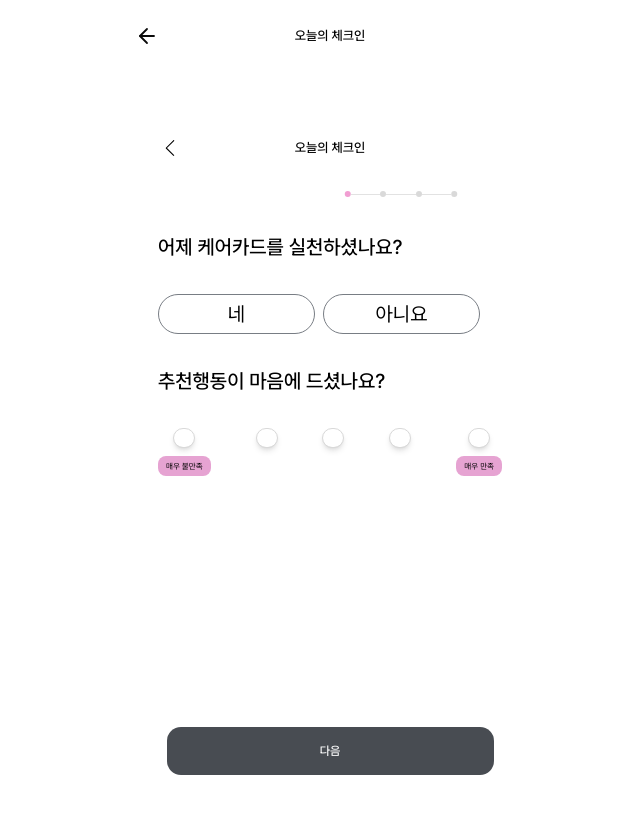
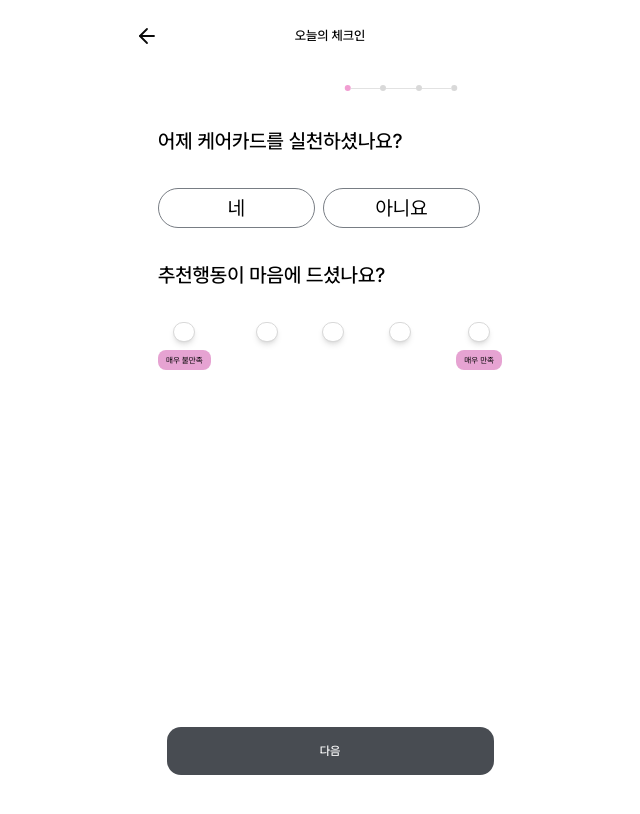
Before and after one commit to Likelion-YeungNam-Univ/14th-Marshmello-web, a React (Vite) app: page /checkin in a window 1280 px wide. Shown: the top 814 px of the page, without its empty margins (310-950 px from the left). Built offline with nearby package versions, Linux system fonts and the light colour scheme.

Commit message:
fix: 체크인 Header 이전 단계 이동 복원

```diff
--- a/src/App.tsx
+++ b/src/App.tsx
@@ -11,6 +11,7 @@ import SplashScreen from "@/shared/components/ui/splash-screen"
 
 export type AppOutletContext = {
   restartSplash: () => void
+  setHeaderBackAction: (action?: () => void) => void
 }
 
 type RouteHandle = {
@@ -19,11 +20,17 @@ type RouteHandle = {
 
 export default function App() {
   const [isLogoutDrawerOpen, setIsLogoutDrawerOpen] = useState(false)
+  const [pageHeaderBackAction, setPageHeaderBackAction] = useState<
+    (() => void) | undefined
+  >()
   const [showSplash, setShowSplash] = useState(true)
   const matches = useMatches()
   const navigate = useNavigate()
   const queryClient = useQueryClient()
   const restartSplash = useCallback(() => setShowSplash(true), [])
+  const setHeaderBackAction = useCallback((action?: () => void) => {
+    setPageHeaderBackAction(() => action)
+  }, [])
   const pageLayout = matches.reduce<PageLayoutConfig | undefined>(
     (currentLayout, match) =>
       (match.handle as RouteHandle | undefined)?.pageLayout ?? currentLayout,
@@ -50,9 +57,14 @@ export default function App() {
     <>
       <PageLayout
         {...pageLayout}
+        header={
+          pageHeaderBackAction
+            ? { ...pageLayout?.header, onBack: pageHeaderBackAction }
+            : pageLayout?.header
+        }
         onLogout={() => setIsLogoutDrawerOpen(true)}
       >
-        <Outlet context={{ restartSplash }} />
+        <Outlet context={{ restartSplash, setHeaderBackAction }} />
       </PageLayout>
 
       <LogoutDrawer
--- a/src/pages/checkin-page.tsx
+++ b/src/pages/checkin-page.tsx
@@ -1,5 +1,5 @@
-import { useState } from "react"
-import { useNavigate } from "react-router-dom"
+import { useCallback, useEffect, useState } from "react"
+import { useNavigate, useOutletContext } from "react-router-dom"
 import { Button } from "@/shared/components/ui/button"
 import { Textarea } from "@/shared/components/ui/textarea"
 import { Drawer, DrawerContent, DrawerTrigger, DrawerClose } from "@/shared/components/ui/drawer"
@@ -7,6 +7,7 @@ import { useCheckinFlowStore } from "@/features/checkin/model/use-checkin-flow-s
 import { CameraCapture } from "@/features/camera/camera-capture"
 
 import { CheckinAnimation, type CheckinDirection,} from "@/features/checkin/ui/checkin-animation"
+import type { AppOutletContext } from "@/App"
 
 {/*svg파일 그냥 가져오기엔 너무 길어서 그냥 파일 형식으로 저장 */}
 import bodyMapBaseSvg from "@/features/checkin/bodymap/body-map-base.svg"
@@ -24,6 +25,7 @@ const BODY_MAP_HEIGHT = 411
 export function CheckinPage() {
 
   const navigate = useNavigate()
+  const { setHeaderBackAction } = useOutletContext<AppOutletContext>()
 
   const selectedBodyPart = useCheckinFlowStore((state) => state.selectedBodyPart)
   const setSelectedBodyPart = useCheckinFlowStore((state) => state.setSelectedBodyPart)
@@ -87,11 +89,21 @@ export function CheckinPage() {
     nextStep()
   }
 
-  //버튼 클릭 시 애니메이션 + 이전 페이지 이동
-  const handlePrevStep = () => {
+  const handlePreviousStep = useCallback(() => {
     setDirection(-1)
     prevStep()
-  }
+  }, [prevStep])
+
+  useEffect(() => {
+    if (step === 1) {
+      setHeaderBackAction()
+      return
+    }
+
+    setHeaderBackAction(handlePreviousStep)
+
+    return () => setHeaderBackAction()
+  }, [handlePreviousStep, setHeaderBackAction, step])
 
   //zustand store에서 케어카드 실천여부
   const practiceCare = useCheckinFlowStore((state) => state.practiceCare)
@@ -133,25 +145,8 @@ export function CheckinPage() {
 
   return (
     <div className="mx-auto flex min-h-dvh w-full max-w-[393px] flex-col items-center gap-8 overflow-x-hidden bg-white">
-
-      <div className="relative mt-[86px] h-[20px] w-full max-w-[393px] px-6 ">
-        {/*뒤로가기 버튼*/}
-        <Button
-          onClick={handlePrevStep}
-          className="absolute left-6 top-1/2 h-6 w-6 -translate-y-1/2 bg-transparent p-0 shadow-none hover:bg-transparent"
-        >
-          <svg width="24" height="24" viewBox="0 0 24 24" fill="none" xmlns="http://www.w3.org/2000/svg">
-            <path d="M17.6283 0C17.8319 0 18.0402 0.0804844 18.1964 0.236695C18.5088 0.549117 18.5088 1.06036 18.1964 1.37278L7.50286 12.071L18.0402 22.6083C18.3526 22.9207 18.3526 23.432 18.0402 23.7444C17.7277 24.0568 17.2165 24.0568 16.9041 23.7444L5.79877 12.6391C5.48635 12.3267 5.48635 11.8154 5.79877 11.503L17.0603 0.236719C17.2165 0.0805078 17.4248 4.6875e-05 17.6283 4.6875e-05L17.6283 0Z" fill="black"/>
-          </svg>
-        </Button>
-
-        {/*오늘의 체크인*/}
-        <p className="absolute left-1/2 top-1/2 -translate-x-1/2 -translate-y-1/2 whitespace-nowrap text-[13px] font-medium text-black font-['Pretendard']">
-          오늘의 체크인
-        </p>
-      </div>
       {/*진행도*/}
-      <div className="flex flex-col items- w-[291px] h-[10px] justify-between">
+      <div className="mt-8 flex h-[10px] w-[291px] flex-col justify-between">
 
         {/*진행상황, Progress 사용할 예정*/}
         <div className="self-end">
```
